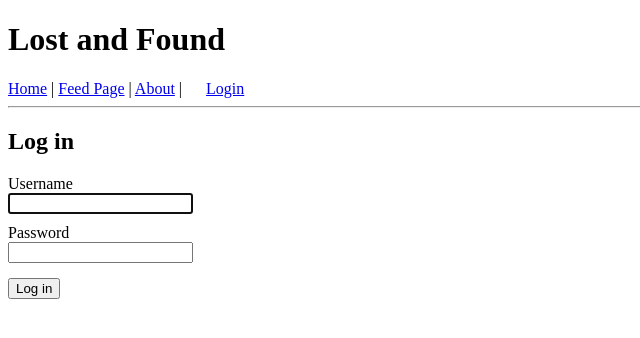
After one commit to kaitlyncapone1/425-Capstone-Project-FindersKeepers, a Django app: page /login/ in a window 1280 px wide. The commit adds this page. Shown: the top 338 px of the page, without its empty margins (0-640 px from the left). Run offline with Django 5.2, Linux system fonts and the light colour scheme.

Commit message:
Add user login flow and protected feed page

```diff
--- a/finderskeepers/urls.py
+++ b/finderskeepers/urls.py
@@ -10,16 +10,29 @@ Function views
     2. Add a URL to urlpatterns:  path('', views.home, name='home')
 Class-based views
     1. Add an import:  from other_app.views import Home
-    2. Add a URL to urlpatterns:  path('', Home.as_view(), name='home')
+    2. Add a URL to urlpatterns:  path(x'', Home.as_view(), name='home')
 Including another URLconf
     1. Import the include() function: from django.urls import include, path
     2. Add a URL to urlpatterns:  path('blog/', include('blog.urls'))
 """
 
+"""
+URL configuration for finderskeepers project.
+"""
+
 from django.contrib import admin
 from django.urls import path, include
+from django.contrib.auth import views as auth_views   # ← add this
 
 urlpatterns = [
     path('admin/', admin.site.urls),
+
+    # Auth routes
+    path('login/', auth_views.LoginView.as_view(
+        template_name='lostandfound/login.html'
+    ), name='login'),
+    path('logout/', auth_views.LogoutView.as_view(), name='logout'),
+
+    # App routes
     path('', include('lostandfound.urls')),
 ]
--- a/lostandfound/templates/lostandfound/base.html
+++ b/lostandfound/templates/lostandfound/base.html
@@ -9,17 +9,34 @@
         <h1>Lost and Found</h1>
     </header>
 
+    <nav>
+        <!-- Main links -->
+        <a href="{% url 'home' %}">Home</a> |
+        <a href="{% url 'feed' %}">Feed Page</a> |
+        <a href="{% url 'about' %}">About</a> |
 
-    <nav>
-        <a href="{% url 'home' %}">Home</a> |
-        <a href="{% url 'feed' %}">Feed Page<a> |
-        <a href="{% url 'about' %}">About</a> |
+
+        <!-- Auth links -->
+        {% if user.is_authenticated %}
+            <span style="margin-left: 20px;">
+                Logged in as {{ user.username }} |
+                <form method="post" action="{% url 'logout' %}" style="display:inline;">
+                    {% csrf_token %}
+                    <button type="submit" style="background:none;border:none;color:blue;text-decoration:underline;cursor:pointer;padding:0;">
+                        Logout
+                    </button>
+                </form>
+            </span>
+        {% else %}
+            <span style="margin-left: 20px;">
+                <a href="{% url 'login' %}">Login</a>
+            </span>
+        {% endif %}
 
     </nav>
 
     <hr>
 
-
     {% block content %}
     {% endblock %}
 </body>
--- /dev/null
+++ b/lostandfound/templates/lostandfound/login.html
@@ -0,0 +1,22 @@
+{% extends 'lostandfound/base.html' %}
+
+{% block content %}
+<h2>Log in</h2>
+
+{% if form.errors %}
+  <p style="color:red;">Username or password is incorrect. Please try again.</p>
+{% endif %}
+
+<form method="post" action="{% url 'login' %}">
+  {% csrf_token %}
+  <div>
+    <label for="id_username">Username</label><br>
+    {{ form.username }}
+  </div>
+  <div style="margin-top:10px;">
+    <label for="id_password">Password</label><br>
+    {{ form.password }}
+  </div>
+  <button type="submit" style="margin-top:15px;">Log in</button>
+</form>
+{% endblock %}
--- a/lostandfound/views.py
+++ b/lostandfound/views.py
@@ -1,4 +1,5 @@
 from django.shortcuts import render
+from django.contrib.auth.decorators import login_required
 
 # Create your views here.
 
@@ -11,5 +12,6 @@ def home(request):
 def about(request):
     return render(request, 'lostandfound/about.html')
 
+@login_required
 def feed(request):
     return render(request, 'lostandfound/feed.html')
```
Also changed, not shown: finderskeepers/settings.py (+7 -0 lines), db.sqlite3.
